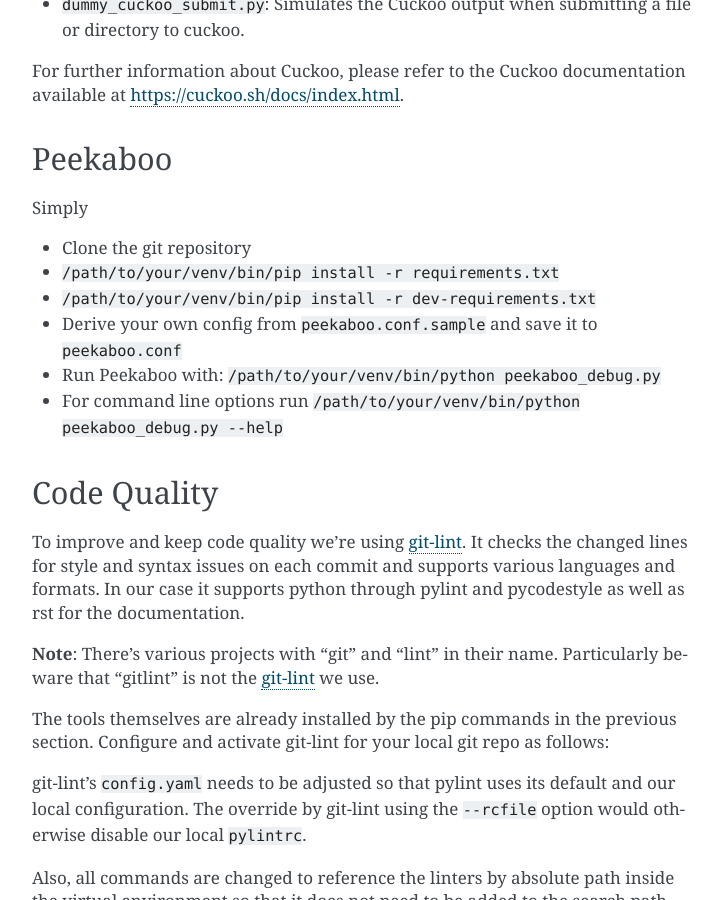
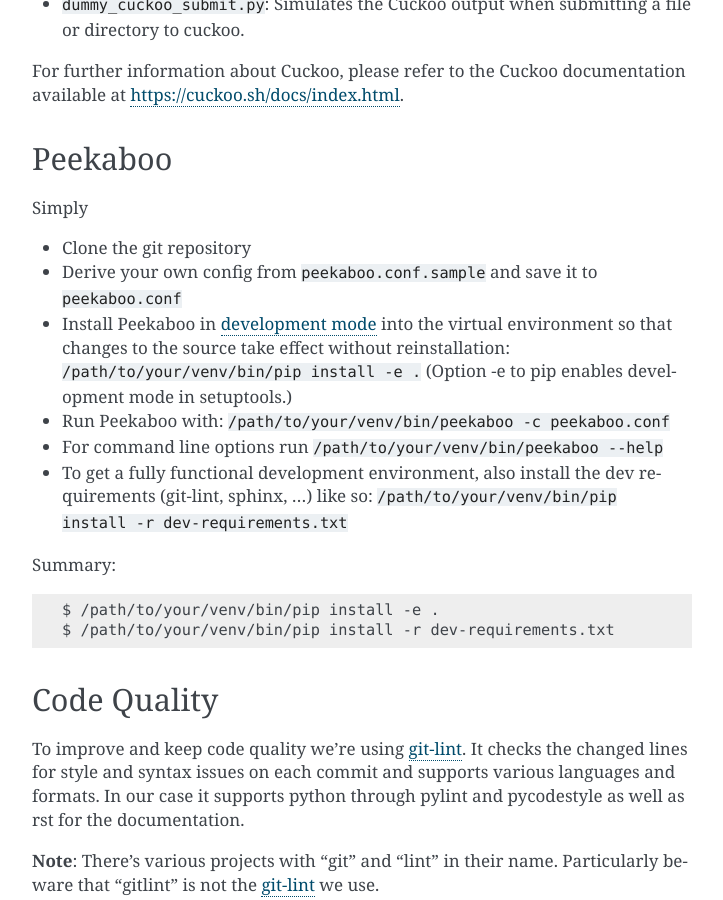
Before and after one commit to scVENUS/PeekabooAV, a Sphinx documentation site: the page built from docs/source/development.rst, in a window 1280 px wide and 900 px high, scrolled down 679 px. Shown: the whole window, without its empty margins (388-1111 px from the left). Built offline with Sphinx 7.4.7, drawn with Linux system fonts in a browser that asks for light colours.

Commit message:
docs: Document setuptools development mode use
By using setuptools development mode it becomes unnecessary to hack
together our own wrapper scripts for development use directly from the
source working directory. Therefore this change documents its use and
removes the peekaboo_debug.py wrapper.

```diff
--- a/docs/source/development.rst
+++ b/docs/source/development.rst
@@ -40,11 +40,25 @@
 Simply
 
 * Clone the git repository
-* ``/path/to/your/venv/bin/pip install -r requirements.txt``
-* ``/path/to/your/venv/bin/pip install -r dev-requirements.txt``
 * Derive your own config from ``peekaboo.conf.sample`` and save it to ``peekaboo.conf``
-* Run Peekaboo with: ``/path/to/your/venv/bin/python peekaboo_debug.py``
-* For command line options run ``/path/to/your/venv/bin/python peekaboo_debug.py --help``
+* Install Peekaboo in `development mode <setuptools_develop_>`_ into the virtual
+  environment so that changes to the source take effect without reinstallation:
+  ``/path/to/your/venv/bin/pip install -e .``
+  (Option -e to pip enables development mode in setuptools.)
+* Run Peekaboo with: ``/path/to/your/venv/bin/peekaboo -c peekaboo.conf``
+* For command line options run ``/path/to/your/venv/bin/peekaboo --help``
+* To get a fully functional development environment,
+  also install the dev requirements (git-lint, sphinx, ...) like so:
+  ``/path/to/your/venv/bin/pip install -r dev-requirements.txt``
+
+Summary:
+
+.. code-block:: shell
+
+    $ /path/to/your/venv/bin/pip install -e .
+    $ /path/to/your/venv/bin/pip install -r dev-requirements.txt
+
+.. _setuptools_develop: https://setuptools.readthedocs.io/en/latest/setuptools.html#development-mode
 
 Code Quality
 ============
--- a/docs/source/l18n.rst
+++ b/docs/source/l18n.rst
@@ -76,7 +76,7 @@
 
 .. code-block:: shell
 
-    $ LANG=de_DE ./peekaboo_debug.py -c peekaboo.conf
+    $ LANG=de_DE peekaboo -c peekaboo.conf
 
 In another terminal:
 
```
Also changed, not shown: README.md (+7 -10 lines), peekaboo_debug.py (deleted, +0 -43 lines).
